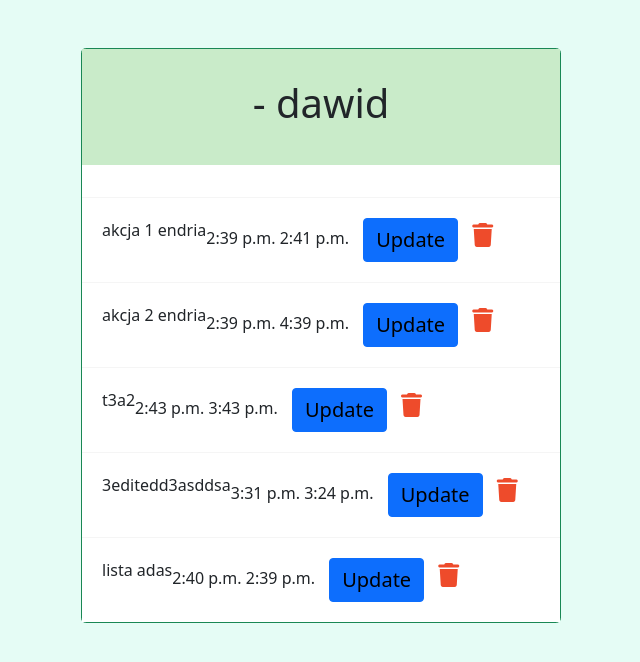
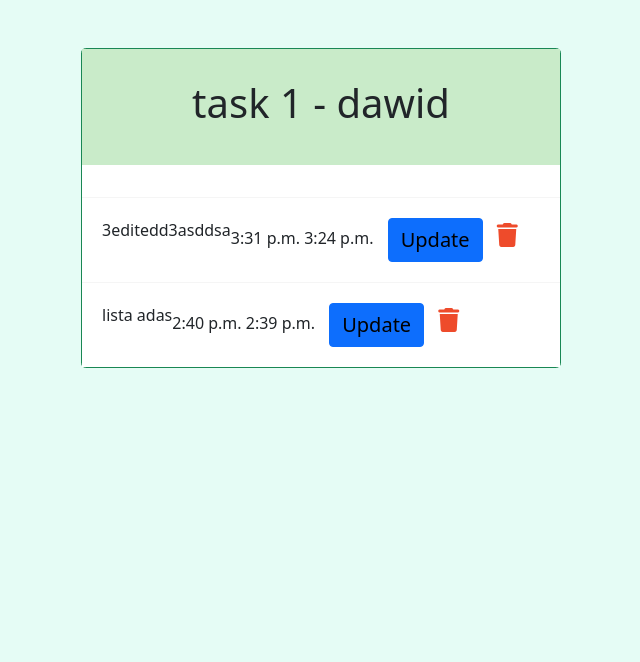
Before and after one commit to dawid809/ToDoList-Django, a Django app: page /action-list/47/ in a window 1280 px wide. Shown: the part 60-722 px from the top of the page, without its empty margins (319-959 px from the left). Run offline with Django 4.2, Linux system fonts and the light colour scheme; a user stored in the database is signed in; data comes from the database, SQL or seed files in the repository; both versions use the stored data as it was after the commit; some libraries are stand-ins or nearby versions.

Commit message:
action update working fine

```diff
--- a/base/templates/base/action_delete_form.html
+++ b/base/templates/base/action_delete_form.html
@@ -6,6 +6,9 @@
 <div class="d-flex flex-column w-100 bg-todo m-auto p-lg-2 border border-success rounded-3">
     <div class="d-flex align-items-center justify-content-center position-relative">
         <h1 class="text-center">Action delete</h1>
+        <a class="position-absolute start-0 back-arrow" href="{% url 'action-list' action.task.id %}">
+            <i class="fa-solid fa-arrow-left"></i>
+        </a>
     </div>
     <form method="POST">
         {% csrf_token %}
--- a/base/templates/base/action_list.html
+++ b/base/templates/base/action_list.html
@@ -20,10 +20,10 @@
           <div>
            <span> {{action.started_at}}</span>
            <span>{{action.ended_at}}</span>
-           <a  href="{% url 'action-update' action.id %}" class="btn btn-primary">
+           <a  href="{% url 'action-update' action.task.id action.id %}" class="btn btn-primary">
             Update
             </a>
-            <a class="action-icon" href="{% url 'action-delete' action.id %}"
+            <a class="action-icon" href="{% url 'action-delete' action.task.id action.id %}"
               ><i class="fa-solid fa-trash"></i
             ></a>
           </div>
--- a/base/urls.py
+++ b/base/urls.py
@@ -1,5 +1,5 @@
 from django.urls import path
-from .views import ActionCreate, ActionDelete, ActionList, ActionUpdate, TaskList, TaskDetail, TaskCreate, TaskUpdate, TaskDelete, CustomLogin, RegisterPage , TwoModels
+from .views import ActionCreate, ActionDelete, ActionList, ActionUpdate, TaskList, TaskDetail, TaskCreate, TaskUpdate, TaskDelete, CustomLogin, RegisterPage
 from . import views
 from django.contrib.auth.views import LogoutView
 
@@ -13,12 +13,10 @@ urlpatterns = [
 
     path('task-update/<int:pk>/action-create/', ActionCreate.as_view(), name='action-create'),
 
-    path('action-list/<int:task_pk>/action-update/<int:pk>/', ActionUpdate.as_view(), name='action-update'),
-    #path('action-list/', ActionList.as_view(), name='action-list'),
-    path('action-list/<int:pk>/', ActionList.as_view(), name='action-list'),
-    #path('action-create/', ActionCreate.as_view(), name='action-create'),
-    path('action-delete/<int:pk>/', ActionDelete.as_view(), name='action-delete'),
-    path('two-models/', TwoModels.as_view(), name='two-models'),
+    path('action-list/<int:task_pk>/', ActionList.as_view(), name='action-list'),
+    path('action-update/<int:task_pk>/<int:pk>/', ActionUpdate.as_view(), name='action-update'),
+    path('action-update/<int:pk>/', ActionUpdate.as_view(), name='action-update'),
+    path('action-delete/<int:task_pk>/<int:pk>/', ActionDelete.as_view(), name='action-delete'),
 
     path('login/', CustomLogin.as_view(), name='login'),
     path('logout/', LogoutView.as_view(next_page='login'), name='logout'),
--- a/base/views.py
+++ b/base/views.py
@@ -25,10 +25,6 @@ from base.forms import Form1, Form2
 from .models import Action, Task
 # Create your views here.
 
-def TwoModels(request):
-    action = Action.objects.all()
-    task = Task.objects.all()
-    return render(request, 'two_models.html', {"Action": action, "Task": task})
 
 # class ActionList(LoginRequiredMixin, ListView):
 #     model = Action
@@ -47,15 +43,16 @@ def TwoModels(request):
 class ActionList(LoginRequiredMixin, ListView):
     model = Action
     context_object_name = 'actions'
-    # def get_context_data(self, **kwargs):
-    #     print(kwargs)
-    #     context =  super().get_context_data(**kwargs)
-    #     print(kwargs)
-    #     context['actions'] = context['actions'].filter(task = self.kwargs['pk'])
-    #     name = Task.objects.get(id=self.kwargs['pk'])
-    #     context['task_name'] = name
-    #     #context['actions'] = context['actions'].filter(user=self.request.user)
-    #     return context
+    def get_context_data(self, **kwargs):
+        print(kwargs)
+        context =  super().get_context_data(**kwargs)
+        print(kwargs)
+        context['actions'] = context['actions'].filter(task = self.kwargs['task_pk'])
+        name = Task.objects.get(id=self.kwargs['task_pk'])
+        context['task_name'] = name
+        print(context)
+        #context['actions'] = context['actions'].filter(user=self.request.user)
+        return context
 
 # ModelFormMixin , FormMixin
 class ActionCreate(LoginRequiredMixin, CreateView):
@@ -98,9 +95,20 @@ class ActionUpdate(LoginRequiredMixin, UpdateView):
     fields =  ['name', 'started_at', 'ended_at']
     template_name_suffix = '_update_form'
 
+    def get_success_url(self):
+        task_id=self.kwargs['task_pk']
+        return reverse_lazy('action-list', kwargs={'task_pk': task_id})
+
+    #success_url = reverse_lazy('action-list:action.task.id')
+
+    def get_object(self):
+       return get_object_or_404(Action,
+                                id=self.kwargs['pk'],
+                                task=self.kwargs['task_pk'])
+
     def get_initial(self):
         print(self.args)
-        print('id_taska = ', self.kwargs['pk'])
+        print('id_taska = ', self.kwargs['task_pk'])
         return super().get_initial()
 
     def get_form(self):
@@ -109,16 +117,16 @@ class ActionUpdate(LoginRequiredMixin, UpdateView):
         form.fields['ended_at'].widget = TimePickerInput()
         return form
 
-    def get_success_url(self):
-        print(self.kwargs)
-        task_id=self.kwargs['task_pk']
-        action_id=self.kwargs['pk']
-        print(task_id, action_id)
-        return reverse_lazy('action-list', kwargs={'task_pk': task_id, 'action_pk': action_id})
+    # def get_success_url(self):
+    #     print(self.kwargs)
+    #     task_id=self.kwargs['task_pk']
+    #     action_id=self.kwargs['pk']
+    #     print(task_id, action_id)
+    #     return reverse_lazy('action-list', kwargs={'task_pk': task_id, 'action_pk': action_id})
 
-    def get_queryset(self):
-        queryset = super(ActionUpdate, self).get_queryset()
-        return queryset.filter(task=self.kwargs['task_pk'])
+    # def get_queryset(self):
+    #     queryset = super(ActionUpdate, self).get_queryset()
+    #     return queryset.filter(task=self.kwargs['task_pk'])
 
     # def get_initial(self):
     #     print(self.args)
@@ -188,10 +196,6 @@ class TaskUpdate(LoginRequiredMixin, UpdateView):
     success_url = reverse_lazy('task-list')
     template_name_suffix = '_update_form'
 
-    def get_initial(self):
-        print(self.args)
-        print('id_taska = ', self.kwargs['pk'])
-        return super().get_initial()
 
 class TaskDelete(LoginRequiredMixin, DeleteView):
     model = Task
@@ -220,74 +224,3 @@ class RegisterPage(FormView):
         if self.request.user.is_authenticated:
             return redirect('task-list')
         return super(RegisterPage, self).get(*args, **kwargs)
-
-
-class TwoModels(UpdateView):
-    template_name = 'two_models.html'
-    success_url = reverse_lazy('/')
-    form_class = Form1
-    second_form_class = Form2
-
-
-    def get_context_data(self, **kwargs):
-        context = super(TwoModels, self).get_context_data(**kwargs)
-        if 'form' not in context:
-            context['form'] = self.form_class(initial={'some_field': context['model'].some_field})
-        if 'form2' not in context:
-            context['form2'] = self.second_form_class(initial={'another_field': context['model'].another_field})
-        return context
-
-    # def get_object(self):
-    #     return get_object_or_404(Task, pk=self.request.session['someval'])
-
-    def form_invalid(self, **kwargs):
-        return self.render_to_response(self.get_context_data(**kwargs))
-
-    def post(self, request, *args, **kwargs):
-
-        # get the user instance
-        self.object = self.get_object()
-
-        # determine which form is being submitted
-        # uses the name of the form's submit button
-        if 'form' in request.POST:
-
-            # get the primary form
-            form_class = self.get_form_class()
-            form_name = 'form'
-
-        else:
-
-            # get the secondary form
-            form_class = self.second_form_class
-            form_name = 'form2'
-
-        # get the form
-        form = self.get_form(form_class)
-
-        # validate
-        if form.is_valid():
-            return self.form_valid(form)
-        else:
-            return self.form_invalid(**{form_name: form})
-
-# def index(request):
-#     first_form = Form1(request.POST or None)
-#     second_form = Form2(request.POST or None)
-#     if request.method == 'POST':
-#         if 'form1' in request.POST:
-#             if first_form.is_valid():
-#                 room_code = get_random_string(length=6).upper()
-#                 room = Task.objects.create(name=room_code)
-#                 room.artists.add(artist)
-#                 return render(request, 'room.html', context)
-#         elif 'form2' in request.POST:
-#             if second_form.is_valid():
-#                 artist = join_form.save(commit=False)
-#                 room_code = join_form.cleaned_data \
-#                     .get('temp_room_code', 'temp code bulunamadi').upper()
-#                 room = get_object_or_404(Room, name=room_code)
-#                 return render(request, 'room.html', context)
-#     context = {'form1': first_form,
-#                'form2': second_form}
-#     return render(request, 'index.html', context)
```
Also changed, not shown: base/templates/base/action_update_form.html (+16 -5 lines), ToDoList/urls.py (line endings or trailing spaces), db.sqlite3.
